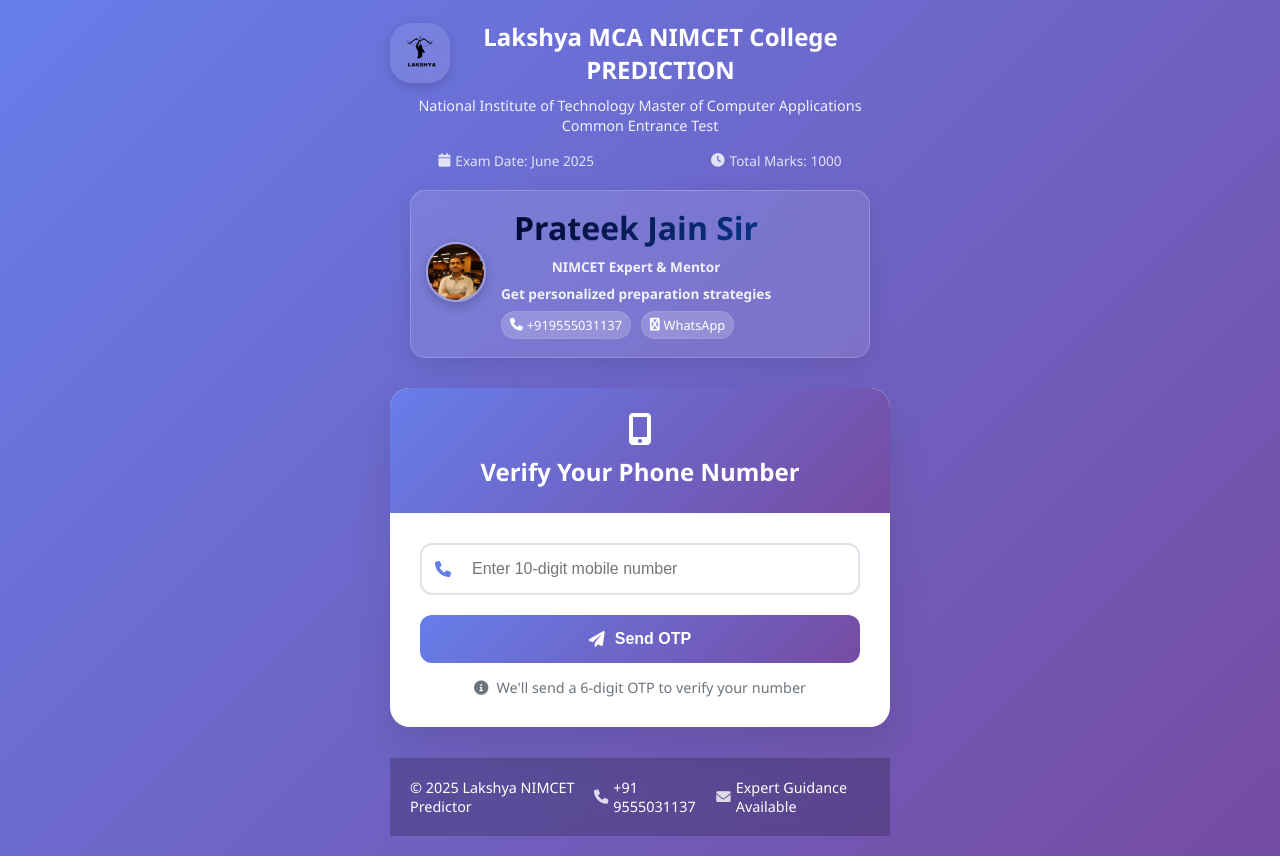
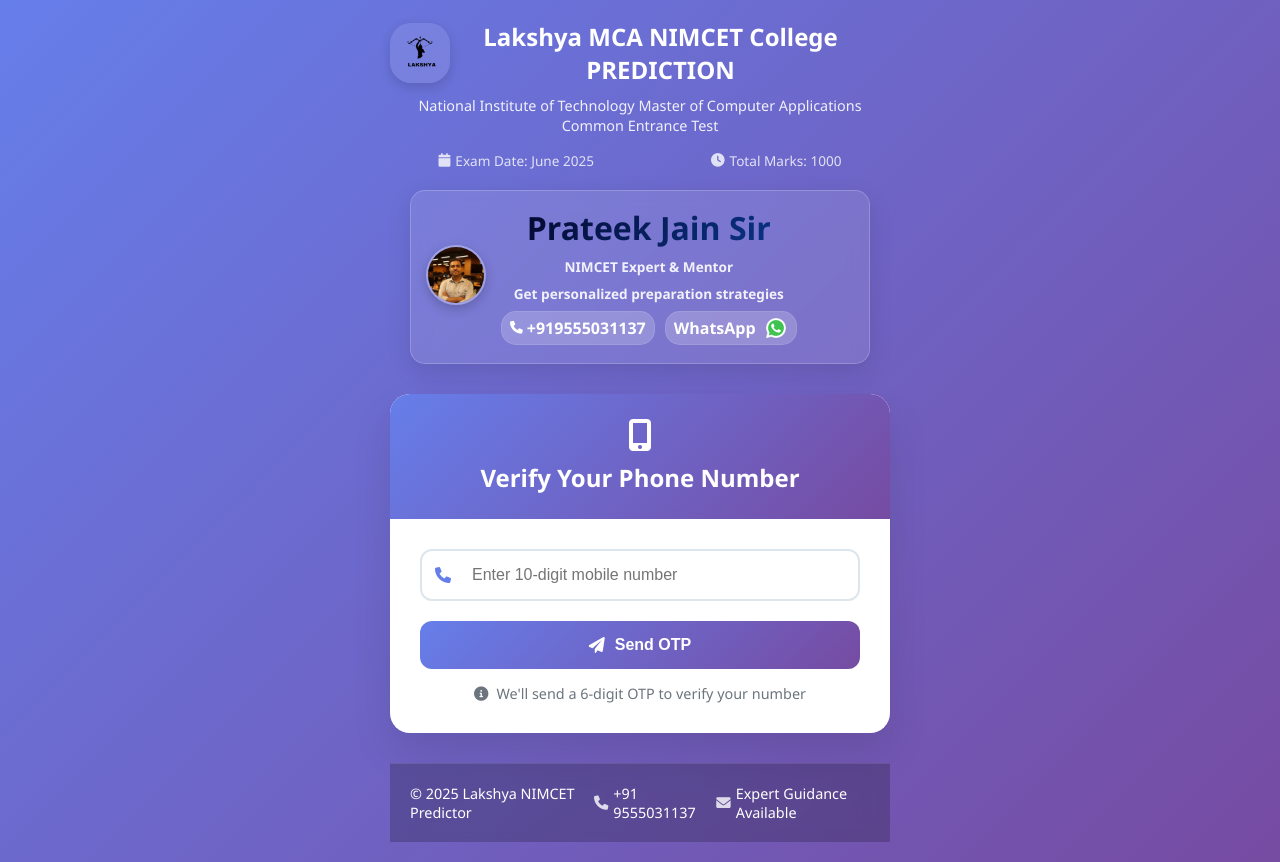
Before and after one commit to DevJadon04/Lakshya-nimcet-predictor, a website: page public/index.html in a window 1280 px wide. Drawn offline with Linux system fonts and the light colour scheme.

Commit message:
Add custom WhatsApp icon to contact section

```diff
--- a/public/index.html
+++ b/public/index.html
@@ -38,8 +38,10 @@
                                 <a href="tel:+919555031137">+919555031137</a>
                             </span>
                             <span class="contact-item">
-                                <i class="fas fa-whatsapp"></i>
-                                <a href="https://wa.me/+919555031137" target="_blank">WhatsApp</a>
+                           <a href="https://wa.me/+919555031137" target="_blank">
+                               WhatsApp
+                         <img src="images/download.png" alt="WhatsApp" class="whatsapp-icon">
+                               </a>
                             </span>
                         </div>
                     </div>
--- a/public/style.css
+++ b/public/style.css
@@ -50,6 +50,7 @@
     display: flex;
     align-items: center;
     gap: 15px;
+    -webkit-backdrop-filter: blur(10px);
     backdrop-filter: blur(10px);
     border: 1px solid rgba(255, 255, 255, 0.2);
     max-width: 500px;
@@ -110,13 +111,27 @@
 }
 
 .contact-item a {
-    color: white;
+    display: flex;
+    align-items: center;
     text-decoration: none;
-    font-weight: 500;
+    color: inherit;
+    font-size: 16px;
+    transition: all 0.3s ease;
 }
 
 .contact-item a:hover {
-    text-decoration: underline;
+    opacity: 0.8;
+    transform: translateY(-2px);
+}
+.whatsapp-icon {
+    width: 24px;
+    height: 24px;
+    margin-left: 8px;
+    object-fit: contain;
+    transition: transform 0.3s ease;
+}
+.whatsapp-icon:hover {
+    transform: scale(1.1);
 }
 
 /* Footer Styling */
@@ -212,6 +227,17 @@
     .footer-contact {
         flex-direction: column;
         gap: 10px;
+    }
+}
+@media (max-width: 768px) {
+    .whatsapp-icon {
+        width: 20px;
+        height: 20px;
+        margin-left: 6px;
+    }
+
+    .contact-item a {
+        font-size: 14px;
     }
 }
 
```
Also changed, not shown: public/images/download.png (added), public/images/ff.jpeg (added).
